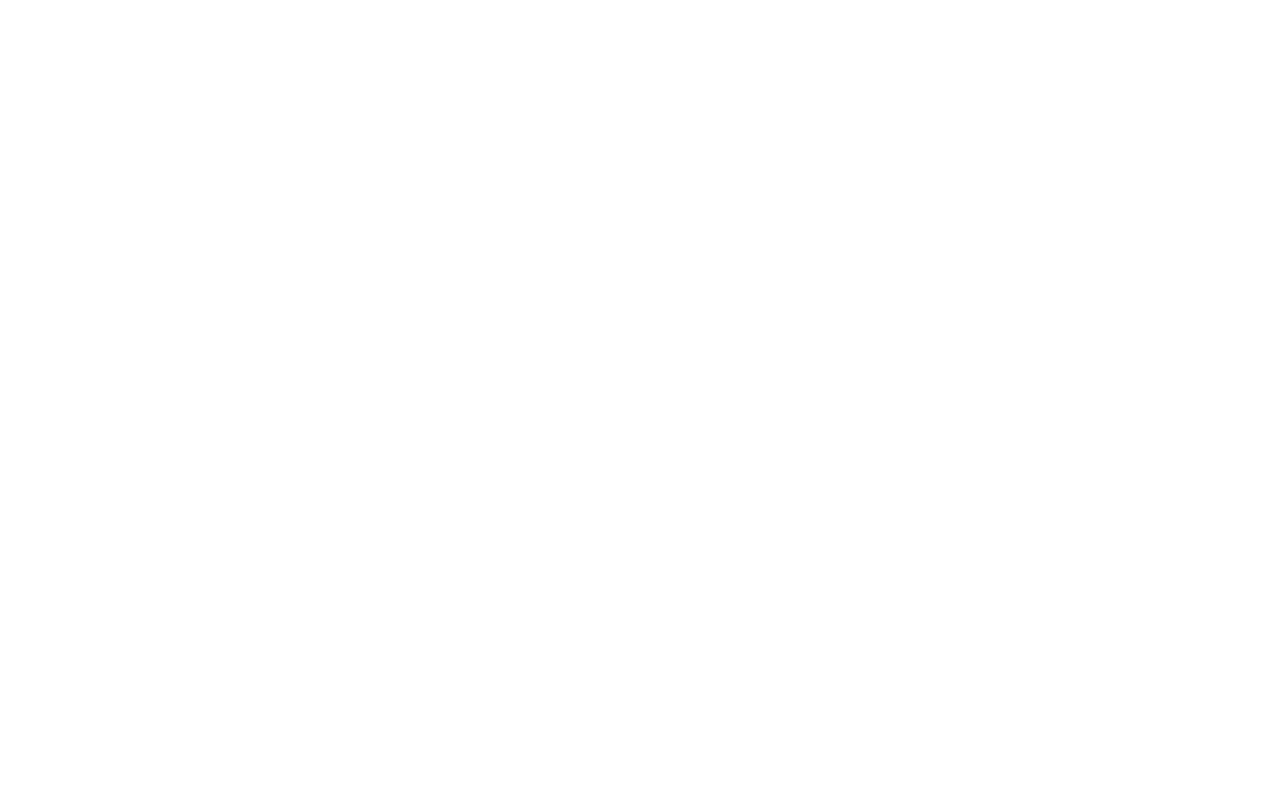
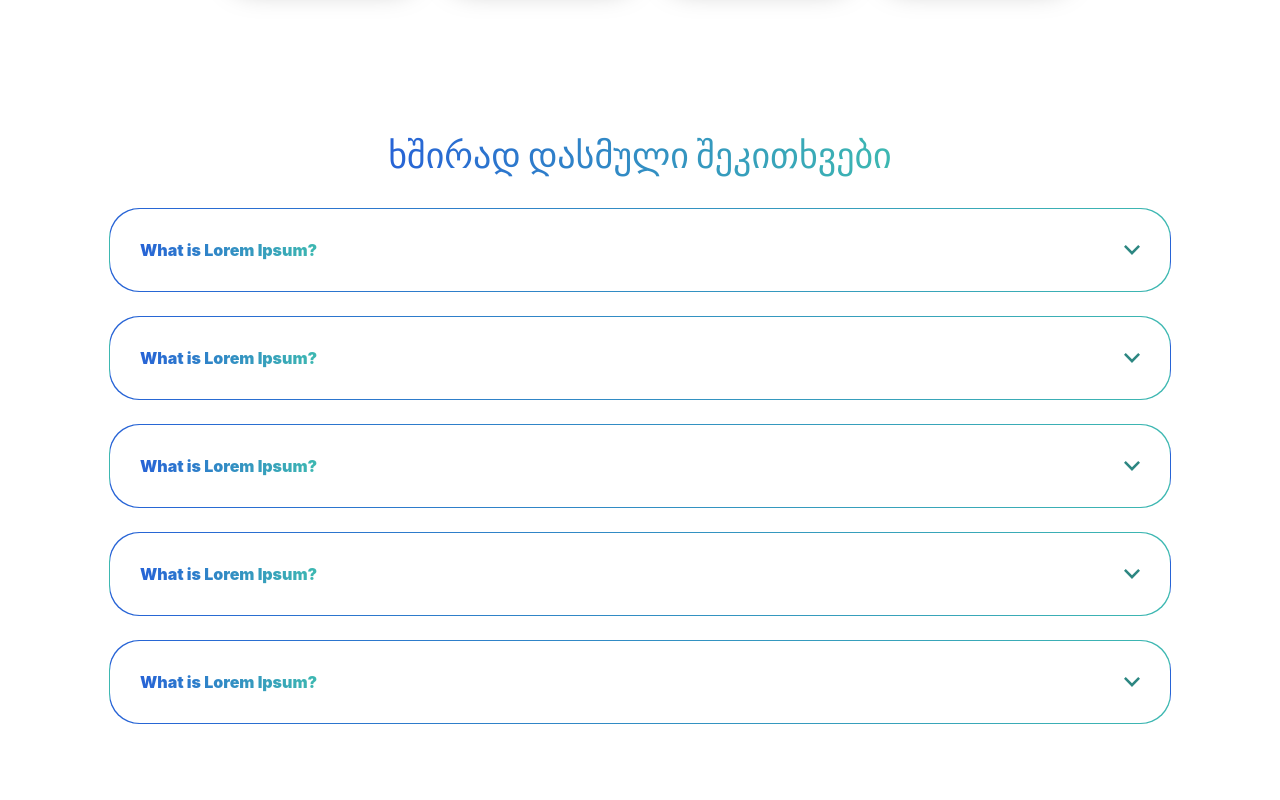
Before and after one commit to Desp0o/linedev-landing, a React (Vite) app: page /#/ in a window 1280 px wide. Shown: the part 2540-3340 px from the top of the page. Before the commit the page ends 2563 px from the top, so only its background shows below. Built offline with nearby package versions, Linux system fonts and the light colour scheme.

Commit message:
accordion

```diff
--- a/src/assets/icons/banner.tsx
+++ b/src/assets/icons/banner.tsx
@@ -2,8 +2,8 @@
 <path d="M33.9519 13.1194C39.5384 4.91199 48.8237 0 58.752 0H715C731.569 0 745 13.4315 745 30V63H0L33.9519 13.1194Z" fill="url(#paint0_linear_50_32)"/>
 <defs>
 <linearGradient id="paint0_linear_50_32" x1="-287" y1="31.5" x2="745" y2="31.5" gradientUnits="userSpaceOnUse">
-<stop stop-color="#2662D6"/>
-<stop offset="1" stop-color="#3DB8B1"/>
+<stop stopColor="#2662D6"/>
+<stop offset="1" stopColor="#3DB8B1"/>
 </linearGradient>
 </defs>
 </svg>
--- a/src/assets/icons/cssIcon.tsx
+++ b/src/assets/icons/cssIcon.tsx
@@ -2,8 +2,8 @@
 <path d="M2.94445 30.5556H8.61004L7.0964 38.1236L23.0536 44.1075L43.1292 37.4158L46.1678 22.2222H4.61112L5.72223 16.6667H47.2789L49.5011 5.55556H7.94445L9.05556 0H56.2778L47.9445 41.6667L22.9445 50L0.722229 41.6667L2.94445 30.5556Z" fill="url(#paint0_linear_53_22)"/>
 <defs>
 <linearGradient id="paint0_linear_53_22" x1="0.722229" y1="25" x2="56.2778" y2="25" gradientUnits="userSpaceOnUse">
-<stop stop-color="#1B3F83"/>
-<stop offset="1" stop-color="#2C7874"/>
+<stop stopColor="#1B3F83"/>
+<stop offset="1" stopColor="#2C7874"/>
 </linearGradient>
 </defs>
 </svg>
--- /dev/null
+++ b/src/assets/icons/dropDawon.tsx
@@ -0,0 +1,3 @@
+export const dropDawnIcon = <svg width="16" height="10" viewBox="0 0 16 10" fill="none" xmlns="http://www.w3.org/2000/svg">
+<path d="M7.99994 6.36356L14.2222 0L16 1.81817L7.99994 10L0 1.81817L1.77777 0L7.99994 6.36356Z" fill="#2D8782"/>
+</svg>
--- a/src/assets/icons/htmlIcon.tsx
+++ b/src/assets/icons/htmlIcon.tsx
@@ -2,8 +2,8 @@
 <path d="M22.5 40.4445L10.9521 37.3055L10.1293 28.4445H15.8039L16.2011 33.0555L22.5 34.7222L28.7987 33.0555L29.4515 25.889H9.90228L8.31337 9.19445H36.6867L36.1193 14.7222H14.5555L15.0662 20.361H35.6085L34.048 37.3055L22.5 40.4445ZM0 0H45L40.9425 45L22.5 50L4.05737 45L0 0ZM5.4711 5L8.72465 41.0848L22.5 44.8195L36.2752 41.0848L39.529 5H5.4711Z" fill="url(#paint0_linear_53_20)"/>
 <defs>
 <linearGradient id="paint0_linear_53_20" x1="0" y1="25" x2="45" y2="25" gradientUnits="userSpaceOnUse">
-<stop stop-color="#1B3F83"/>
-<stop offset="1" stop-color="#2C7874"/>
+<stop stopColor="#1B3F83"/>
+<stop offset="1" stopColor="#2C7874"/>
 </linearGradient>
 </defs>
 </svg>
--- a/src/assets/icons/machLearIcon.tsx
+++ b/src/assets/icons/machLearIcon.tsx
@@ -2,8 +2,8 @@
 <path d="M11.903 33.9169C14.9863 35.1392 17.1667 38.1483 17.1667 41.6667C17.1667 46.2692 13.4357 50 8.83333 50C4.23097 50 0.5 46.2692 0.5 41.6667C0.5 38.0383 2.81892 34.9514 6.05556 33.8075V16.1925C2.81892 15.0485 0.5 11.9617 0.5 8.33333C0.5 3.73097 4.23097 0 8.83333 0C13.4357 0 17.1667 3.73097 17.1667 8.33333C17.1667 11.9617 14.8477 15.0485 11.6111 16.1925V24.9989C13.9324 23.2553 16.8177 22.2222 19.9444 22.2222H31.0556C34.8986 22.2222 38.1339 19.6208 39.0969 16.0831C36.0136 14.8608 33.8333 11.8517 33.8333 8.33333C33.8333 3.73097 37.5642 0 42.1667 0C46.7692 0 50.5 3.73097 50.5 8.33333C50.5 12.0367 48.0842 15.1758 44.7428 16.2609C43.6172 22.8014 37.9175 27.7778 31.0556 27.7778H19.9444C16.1015 27.7778 12.8661 30.3792 11.903 33.9169ZM8.83333 38.8889C7.29922 38.8889 6.05556 40.1325 6.05556 41.6667C6.05556 43.2008 7.29922 44.4444 8.83333 44.4444C10.3674 44.4444 11.6111 43.2008 11.6111 41.6667C11.6111 40.1325 10.3674 38.8889 8.83333 38.8889ZM8.83333 5.55556C7.29922 5.55556 6.05556 6.79922 6.05556 8.33333C6.05556 9.86744 7.29922 11.1111 8.83333 11.1111C10.3674 11.1111 11.6111 9.86744 11.6111 8.33333C11.6111 6.79922 10.3674 5.55556 8.83333 5.55556ZM42.1667 5.55556C40.6325 5.55556 39.3889 6.79922 39.3889 8.33333C39.3889 9.86744 40.6325 11.1111 42.1667 11.1111C43.7008 11.1111 44.9444 9.86744 44.9444 8.33333C44.9444 6.79922 43.7008 5.55556 42.1667 5.55556Z" fill="url(#paint0_linear_53_26)"/>
 <defs>
 <linearGradient id="paint0_linear_53_26" x1="0.5" y1="25" x2="50.5" y2="25" gradientUnits="userSpaceOnUse">
-<stop stop-color="#1B3F83"/>
-<stop offset="1" stop-color="#2C7874"/>
+<stop stopColor="#1B3F83"/>
+<stop offset="1" stopColor="#2C7874"/>
 </linearGradient>
 </defs>
 </svg>
--- /dev/null
+++ b/src/components/AccordionItem.tsx
@@ -0,0 +1,59 @@
+import React, { Dispatch, SetStateAction } from "react";
+import { dropDawnIcon } from "../assets/icons/dropDawon";
+
+interface AccordionItemProps {
+  title: string;
+  text: string;
+  index: number;
+  activeIndex: number | null;
+  setter: Dispatch<SetStateAction<number | null>>;
+}
+
+const AccordionItem: React.FC<AccordionItemProps> = ({
+  title,
+  text,
+  index,
+  activeIndex,
+  setter,
+}) => {
+  const handleAccordion = () => {
+    if (activeIndex === index) {
+      setter(null);
+    } else {
+      setter(index);
+    }
+  };
+
+  return (
+    <div
+      className="w-[1062px] max-h-[84px] overflow-hidden transition-all duration-300"
+      onClick={handleAccordion}
+      style={{ maxHeight: index === activeIndex ? "600px" : "84px" }}
+    >
+      <div className="cursor-pointer  h-[84px] bg-clip-border border-transparent bg-gradient-to-r from-thirdBlue  to-secondary border-[1px] rounded-[30px]">
+        <div className="w-full h-full bg-white rounded-[30px] px-[30px] flex items-center justify-between">
+          <p className="bg-clip-text text-transparent text-[16px] leading-[36px] font-[900] bg-gradient-to-r from-thirdBlue  to-secondary">
+            {title}
+          </p>
+          <span
+            className={`${
+              activeIndex === index ? "-rotate-90" : "rotate-0"
+            } transition-all duration-300`}
+          >
+            {dropDawnIcon}
+          </span>
+        </div>
+      </div>
+
+      <div className="mt-[20px] bg-clip-border border-transparent bg-gradient-to-r from-thirdBlue  to-secondary border-[1px] rounded-[30px]">
+        <div className="w-full bg-white rounded-[30px] px-[30px] py-[30px] flex items-center justify-between">
+          <p className="bg-clip-text text-transparent text-[16px] leading-[36px] font-[900] bg-gradient-to-r from-thirdBlue  to-secondary">
+            {text}
+          </p>
+        </div>
+      </div>
+    </div>
+  );
+};
+
+export default AccordionItem;
--- /dev/null
+++ b/src/components/AccordionSection.tsx
@@ -0,0 +1,54 @@
+import { useState } from "react";
+import AccordionItem from "./AccordionItem";
+
+const accordionArray = [
+  {
+    title: "What is Lorem Ipsum?",
+    text: "Lorem Ipsum is simply dummy text of the printing and typesetting industry. Lorem Ipsum has been the industry's standard dummy text ever since the 1500s, when an unknown printer took a galley of type and scrambled it to make a type specimen book",
+  },
+  {
+    title: "What is Lorem Ipsum?",
+    text: "Lorem Ipsum is simply dummy text of the printing and typesetting industry. Lorem Ipsum has been the industry's standard dummy text ever since the 1500s, when an unknown printer took a galley of type and scrambled it to make a type specimen book",
+  },
+  {
+    title: "What is Lorem Ipsum?",
+    text: "Lorem Ipsum is simply dummy text of the printing and typesetting industry. Lorem Ipsum has been the industry's standard dummy text ever since the 1500s, when an unknown printer took a galley of type and scrambled it to make a type specimen book, Lorem Ipsum is simply dummy text of the printing and typesetting industry. Lorem Ipsum has been the industry's standard dummy text ever since the 1500s, when an unknown printer took a galley of type and scrambled it to make a type specimen book",
+  },
+  {
+    title: "What is Lorem Ipsum?",
+    text: "Lorem Ipsum is simply dummy text of the printing and typesetting industry. Lorem Ipsum has been the industry's standard dummy text ever since the 1500s, when an unknown printer took a galley of type and scrambled it to make a type specimen book",
+  },
+  {
+    title: "What is Lorem Ipsum?",
+    text: "Lorem Ipsum is simply dummy text of the printing and typesetting industry. Lorem Ipsum has been the industry's standard dummy text ever since the 1500s, when an unknown Lorem Ipsum is simply dummy text of the printing and typesetting industry. Lorem Ipsum has been the industry's standard dummy text ever since the 1500s, when an unknown printer took a galley of type and scrambled it to make a type specimen book printer took a galley of type and scrambled it to make a type specimen book",
+  },
+];
+
+const AccordionSection = () => {
+  const [activeIndex, setActiveIndex] = useState<number | null>(null);
+
+  return (
+    <div className="flex flex-col items-center gap-[30px]">
+      <h2 className="text-[36px] font-[900] leading-[45px] bg-gradient-to-r from-thirdBlue  to-secondary text-transparent bg-clip-text">
+        ხშირად დასმული შეკითხვები
+      </h2>
+
+      <div className="flex flex-col gap-[24px]">
+        {accordionArray.map((item, index) => {
+          return (
+            <AccordionItem
+              activeIndex={activeIndex}
+              setter={setActiveIndex}
+              key={index}
+              index={index}
+              title={item.title}
+              text={item.text}
+            />
+          );
+        })}
+      </div>
+    </div>
+  );
+};
+
+export default AccordionSection;
--- a/src/components/ProgramCardComponent.tsx
+++ b/src/components/ProgramCardComponent.tsx
@@ -11,7 +11,7 @@
   text,
 }) => {
   return (
-    <div className="w-[194px] h-[266px] px-[28px] py-[34px] flex flex-col items-center gap-[46px] bg-glassColor rounded-[30px]">
+    <div className="w-[194px] h-[266px] px-[28px] py-[34px] flex flex-col items-center gap-[46px] bg-glassColor rounded-[30px] drop-shadow-primaryShadow">
       <span>{icon}</span>
 
       <p className="text-[12px] font-[900] leading-[15px] text-center bg-clip-text text-transparent bg-gradient-to-r from-thirdBlue  to-secondary">
--- a/src/pages/Home.tsx
+++ b/src/pages/Home.tsx
@@ -1,3 +1,4 @@
+import AccordionSection from "../components/AccordionSection";
 import FourthSection from "../components/FourthSection";
 import HeroSection from "../components/HeroSection";
 import SectionSecond from "../components/SectionSecond";
@@ -18,7 +19,12 @@
       <div className="mt-[80px]" />
       <FourthSection />
 
+      <div className="mt-[270px]" />
+      <AccordionSection />
+
       <div className="mt-[160px]" />
+      <SectionSecond />
+
     </main>
   );
 };
```
Also changed, not shown: src/assets/icons/jsIcon.tsx (+2 -2 lines).
